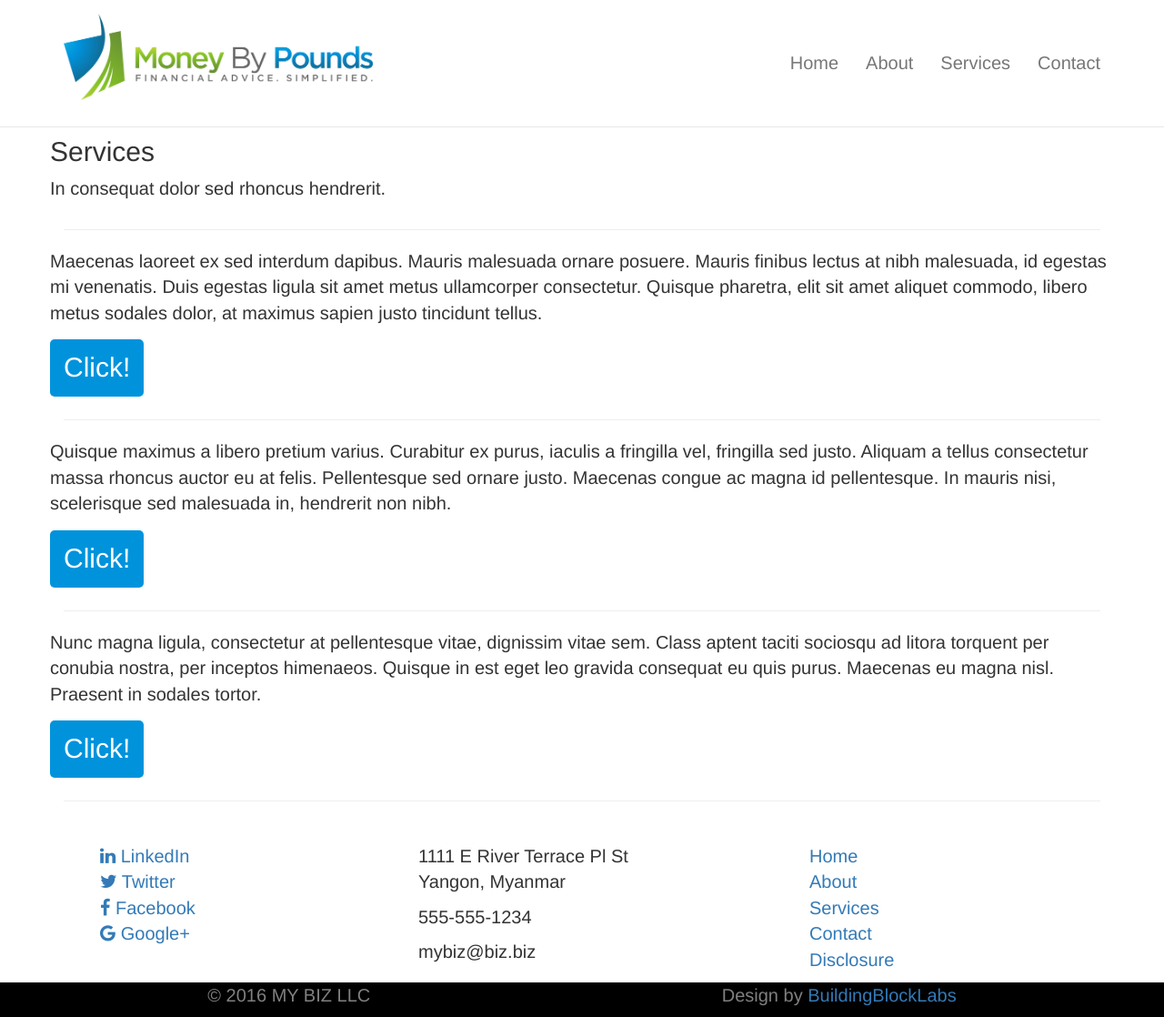
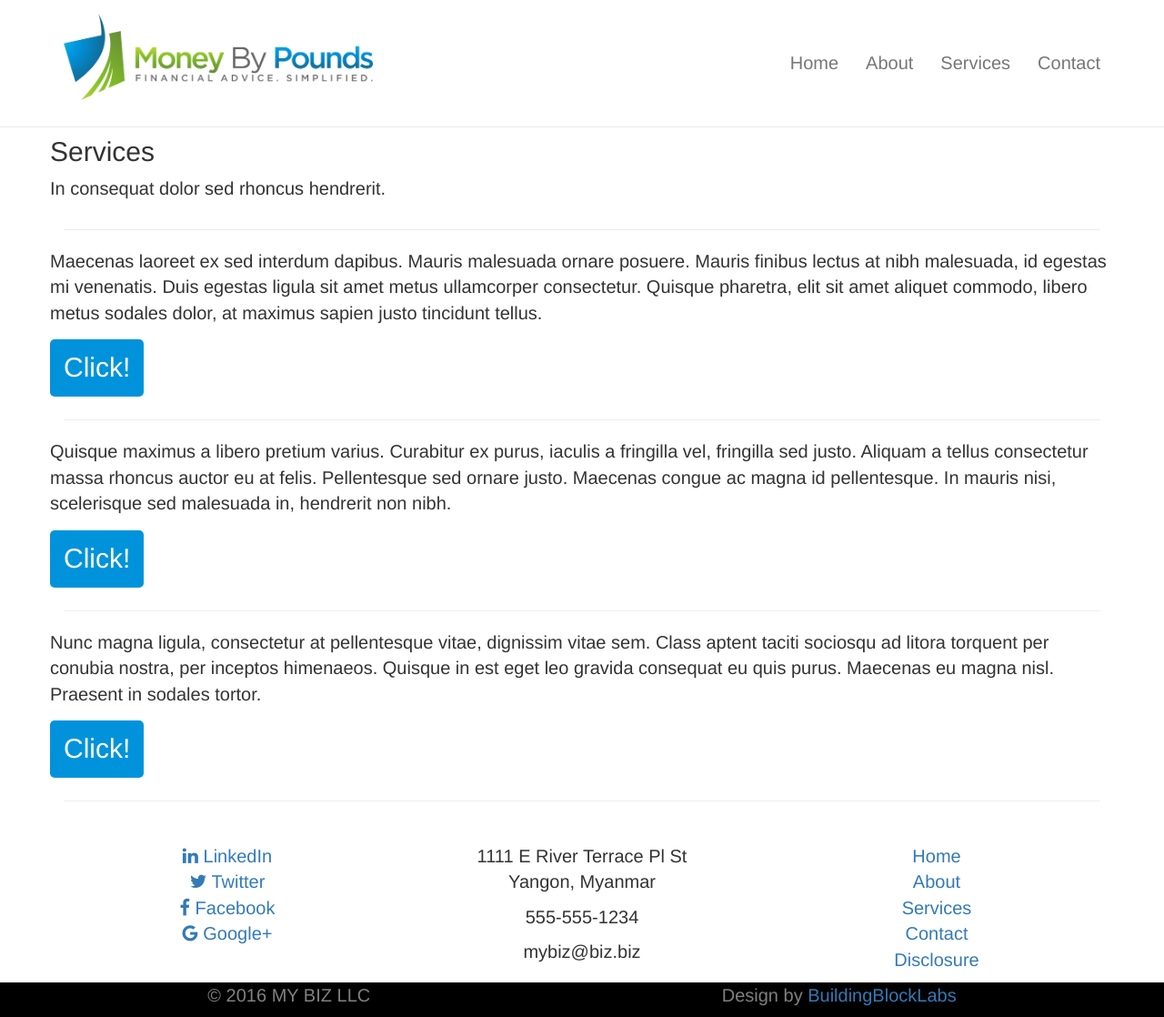
Before and after one commit to MoneyByPounds/MoneyByPounds.github.io, a Jekyll site: the page built from services.html, in a window 1280 px wide and 1118 px high. Shown: the whole window at 91% size. Built offline with Jekyll 4.4.1, drawn with Linux system fonts in a browser that asks for light colours.

Commit message:
All styling responsive except for iPad hamburger menu

```diff
--- a/_includes/footer.html
+++ b/_includes/footer.html
@@ -1,7 +1,7 @@
 <footer class="footer">
 	<div class="container">
 		<div class="row">
-			<div class="col-sm-4">
+			<div class="col-sm-4 text-center">
 					<ul>
 						<a href=""><li><i class="fa fa-linkedin"></i> LinkedIn</li></a>
 						<a href=""><li><i class="fa fa-twitter"></i> Twitter</li></a>
@@ -9,13 +9,13 @@
 						<a href=""><li><i class="fa fa-google"></i> Google+</li></a>
 					</ul>
 			</div>
-			<div class="col-sm-4">
+			<div class="col-sm-4 text-center">
 					<p>1111 E River Terrace Pl St<br>
 					Yangon, Myanmar</p>
 					<p>555-555-1234</p>
 					<p>mybiz@biz.biz</p>
 			</div>
-			<div class="col-sm-4">
+			<div class="col-sm-4 text-center">
 					<ul>
 						<a href="/"><li>Home</li></a>
 						<a href="/about"><li>About</li></a>
--- a/assets/css/scss/_body.scss
+++ b/assets/css/scss/_body.scss
@@ -34,10 +34,18 @@
 
 #highlights {
 	background-color: $light;
+	.col-sm-6 {
+		padding-top: 2em;
+		padding-bottom: 2em;
+	}
 }
 
 #services {
 	background-color: $medium;
+	.col-sm-4 {
+		padding-top: 2em;
+		padding-bottom: 2em;
+	}
 }
 
 #contact {
@@ -46,6 +54,11 @@
 
 #certifications {
 	background-color: $white;
+	img {
+		padding-top: 3em;
+		margin-right: auto;
+		margin-left: auto;
+	}
 }
 
 @media (max-width: 768px) {
--- a/assets/css/scss/_footer.scss
+++ b/assets/css/scss/_footer.scss
@@ -9,6 +9,7 @@
 	}
 	ul {
 		list-style-type: none;
+		padding-left: 0;
 	}
 }
 
--- a/assets/css/scss/_header.scss
+++ b/assets/css/scss/_header.scss
@@ -43,6 +43,12 @@
 }
 
 @media (max-width: 768px) {
+	.container {
+		max-width: 700px;
+		// padding-right: 0;
+		// padding-left: 0;
+	}
+
 	#logo {
 		display: inline-block;
 		height: auto;
@@ -81,5 +87,6 @@
 	.navbar-nav li {
     float: left;
     width: 50%;
+    padding: .5em;
 	}
 }
--- a/index.html
+++ b/index.html
@@ -10,7 +10,7 @@
       <div class="item active">
       	<img src="assets/images/tomatoes.jpg" class="img-responsive">
 	      <div class="carousel-caption">
-	      	<h3>Trust me with your garden vegetables</h3>
+	      	<h3>Lorem ipsum dolor sit amet, consectetur adipiscing elit.</h3>
 	      </div>
       </div>
     </div>
```
